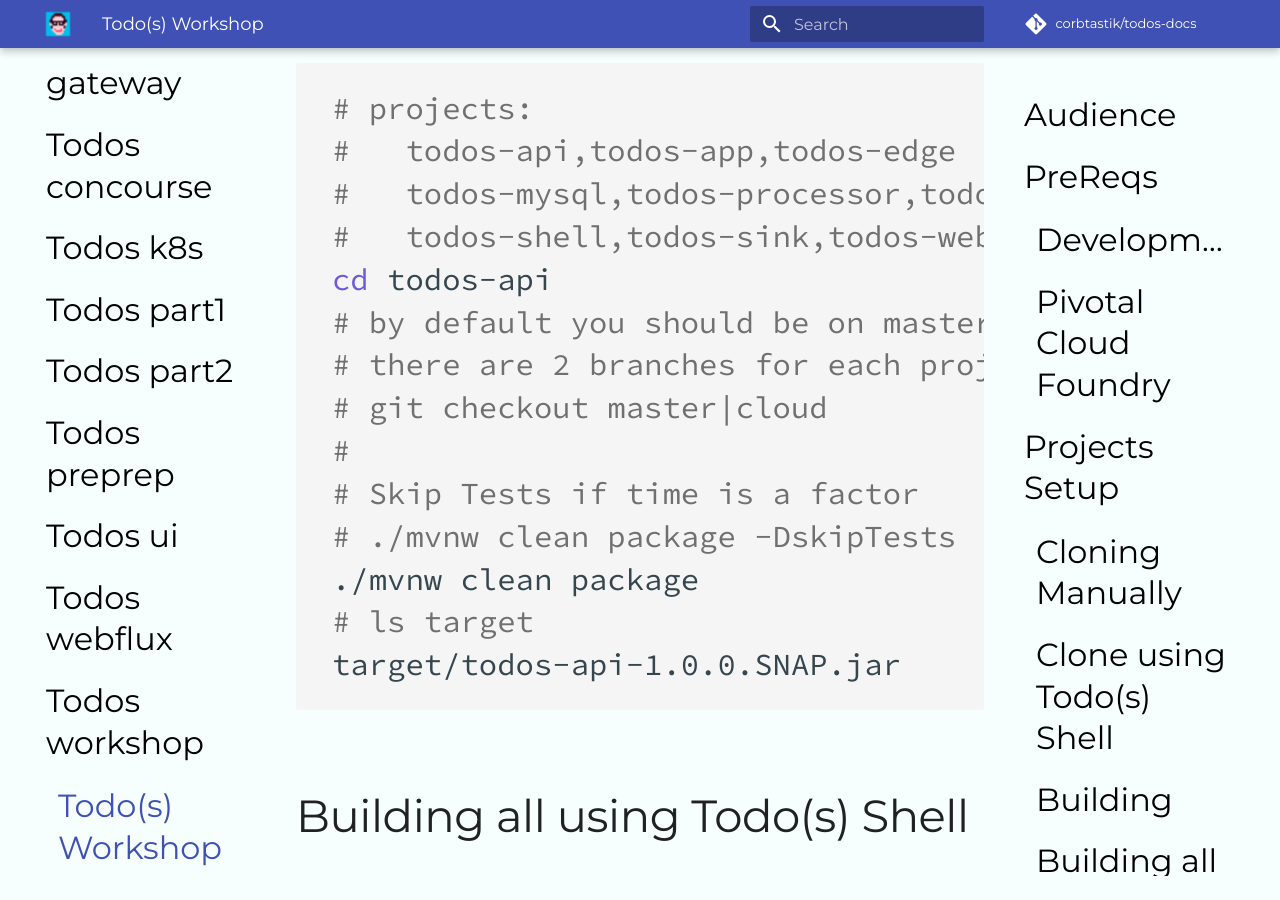
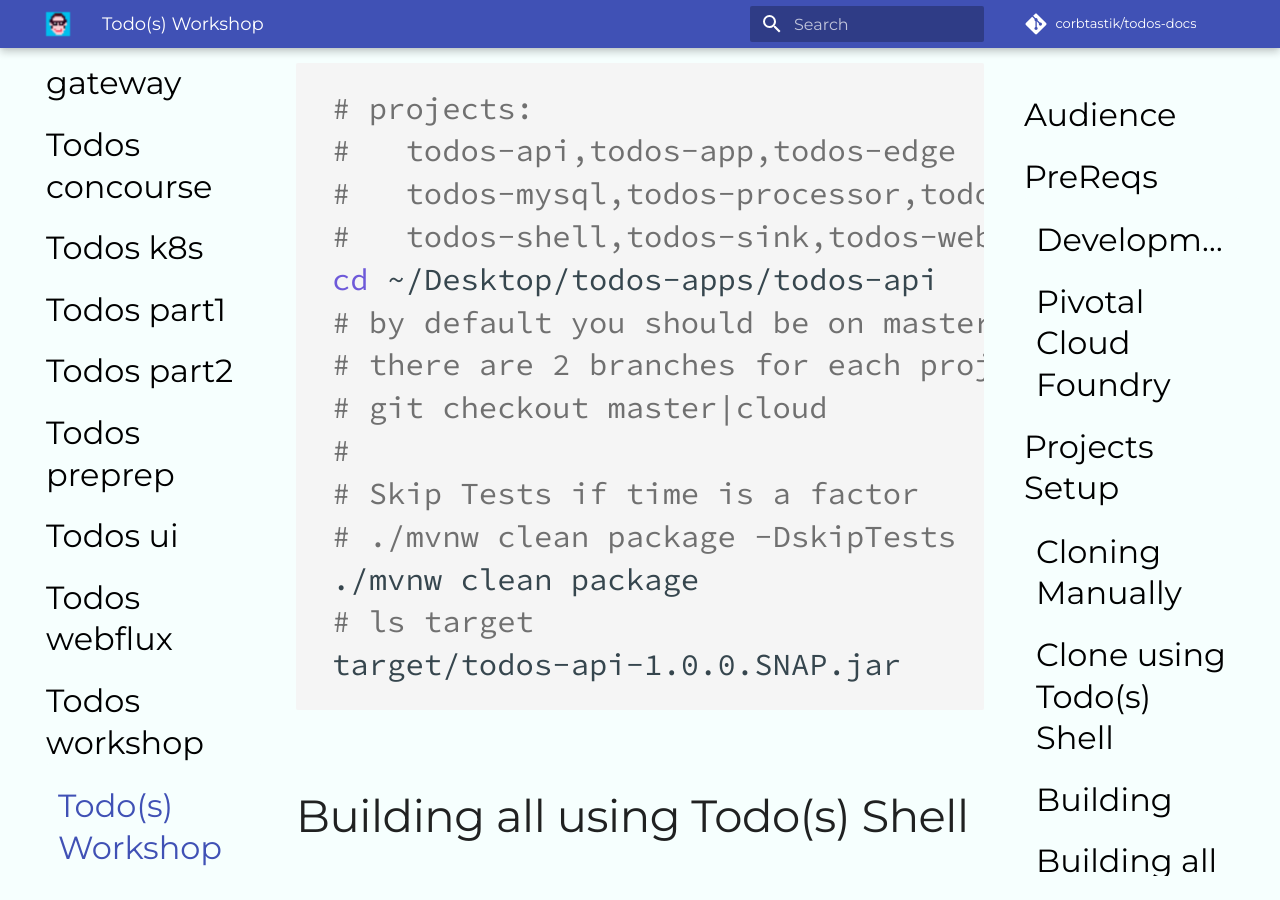
Before and after one commit to adamzwickey/todos-docs, an MkDocs documentation site: the page built from docs/todos-workshop/README.md, in a window 1280 px wide and 900 px high, scrolled down 12466 px. Built offline with MkDocs 1.6.1 and Material for MkDocs 9.7.7, drawn with Linux system fonts in a browser that asks for light colours; comment, search, counter and statistics services are not loaded.

Commit message:
mvp thru shop-1

```diff
--- a/docs/todos-workshop/README.md
+++ b/docs/todos-workshop/README.md
@@ -147,7 +147,7 @@ Every sample can be built using the [Maven Wrapper](https://github.com/takari/ma
 #   todos-api,todos-app,todos-edge
 #   todos-mysql,todos-processor,todos-redis
 #   todos-shell,todos-sink,todos-webui
-cd todos-api
+cd ~/Desktop/todos-apps/todos-api
 # by default you should be on master branch
 # there are 2 branches for each project (master and cloud)
 # git checkout master|cloud
```
